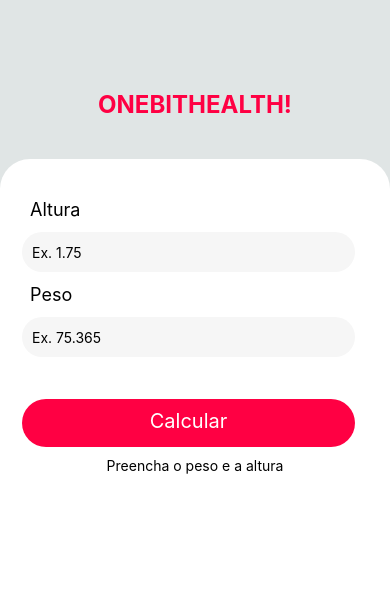
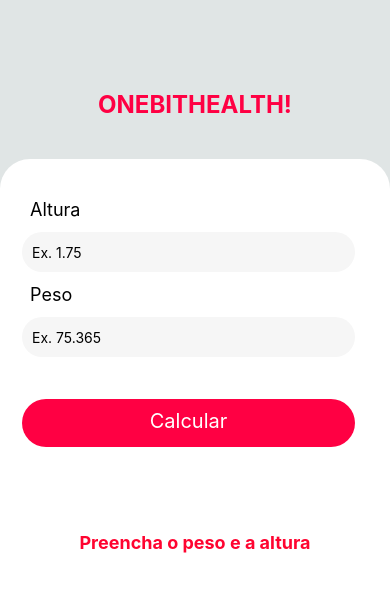
Before and after one commit to Rafael-ST/onebithealth, a React Native app: screen / in a window 390 px wide. Shown: the top 592 px of the page. Built offline with nearby package versions, Linux system fonts and the light colour scheme.

Commit message:
formatação resultado

```diff
--- a/src/components/Form/ResultImc/index.js
+++ b/src/components/Form/ResultImc/index.js
@@ -1,11 +1,12 @@
 import React from 'react'
 import { View, Text } from 'react-native'
+import styles from './style'
 
 export default function ResultImc(props){
     return (
-        <View>
-            <Text>{props.messageResultImc}</Text>
-            <Text>{props.resultImc}</Text>
+        <View style={styles.resultImc}>
+            <Text style={styles.information}>{props.messageResultImc}</Text>
+            <Text style={styles.numberImc}>{props.resultImc}</Text>
         </View>
     )
 }
--- a/src/components/Form/ResultImc/style.js
+++ b/src/components/Form/ResultImc/style.js
@@ -0,0 +1,24 @@
+import { StyleSheet } from "react-native";
+
+const styles = StyleSheet.create({
+    resultImc: {
+        flex: 1,
+        marginTop: 15,
+        paddingTop: 60,
+        borderRadius: 50,
+        alignItems: 'center',
+        width: '100%',
+    },
+    numberImc: {
+        fontSize: 48,
+        color: '#ff0430',
+        fontWeight: 'bold',
+    },
+    information: {
+        fontSize: 18,
+        color: '#ff0430',
+        fontWeight: 'bold'
+    }
+})
+
+export  default styles
```
